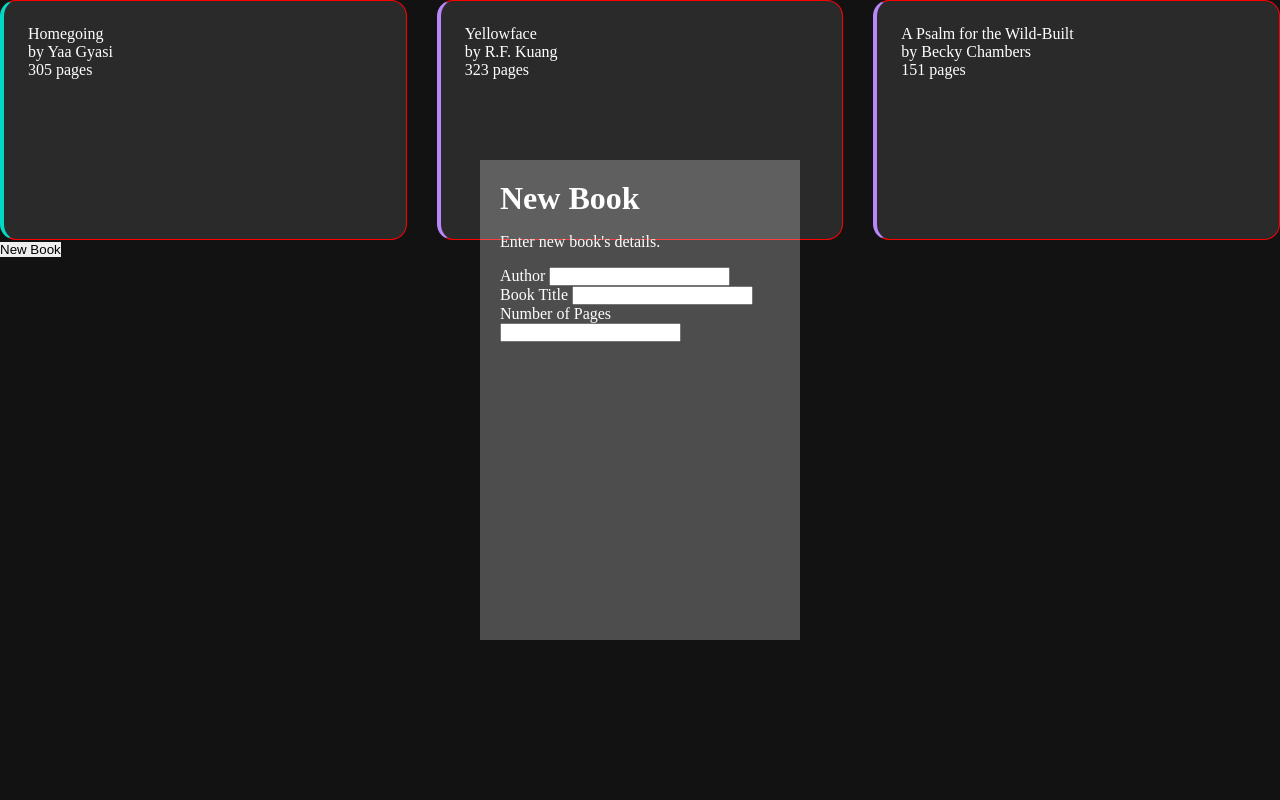
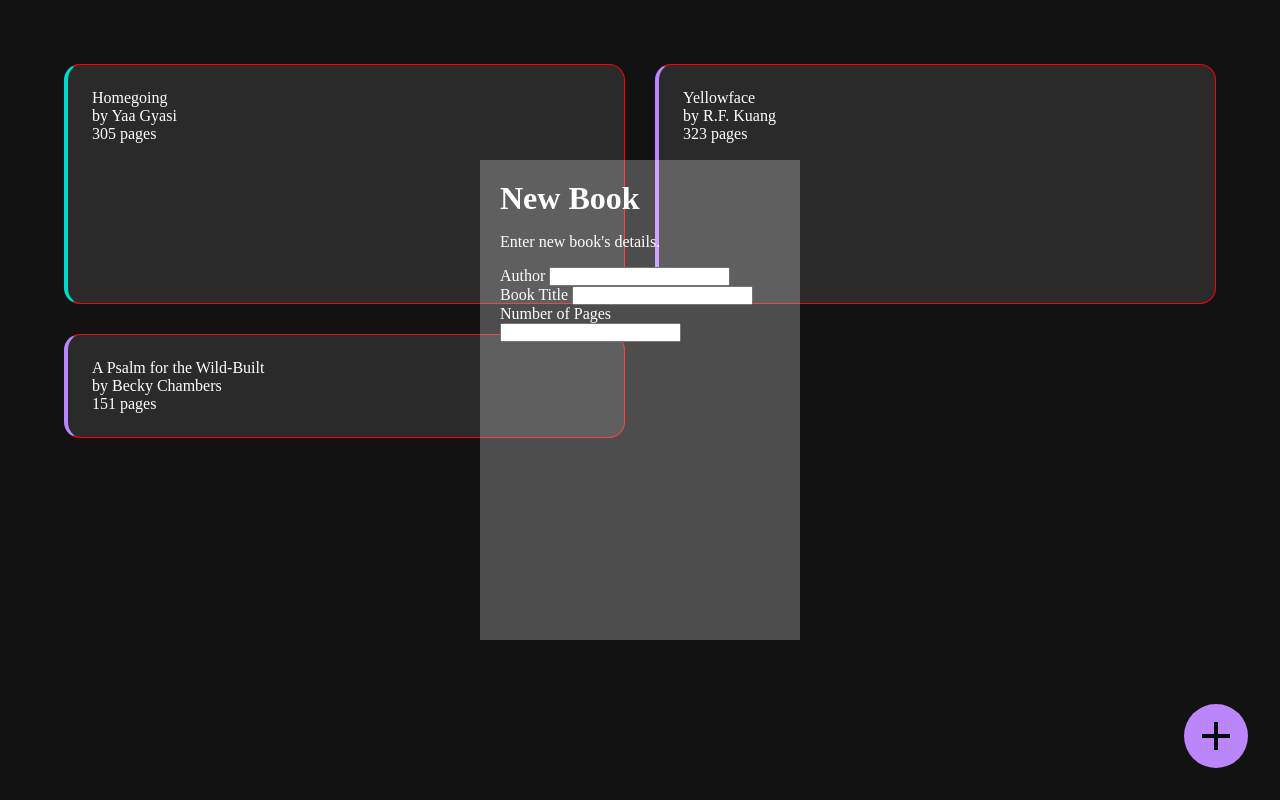
Before and after one commit to liyiz/TOP-JS-Library, a plain HTML site: page index.html in a window 1280 px wide. Drawn offline with Linux system fonts and the light colour scheme.

Commit message:
Add initial styles to add book button

```diff
--- a/index.html
+++ b/index.html
@@ -8,10 +8,14 @@
     <link rel="stylesheet" href="style.css">
 </head>
 <body>
-    <div id="container">
+    <div class="container">
+        <div class="card-container">
             <!-- Put book cards here -->
         </div>
-    <button>New Book</button>
+
+        <button class="newbook">
+            <svg xmlns="http://www.w3.org/2000/svg" viewBox="0 0 24 24"><title>plus</title><path d="M19,13H13V19H11V13H5V11H11V5H13V11H19V13Z" /></svg>
+        </button>
         <dialog class="modal" open>
             <h1>New Book</h1>
             <p class="description">Enter new book's details.</p>
@@ -30,5 +34,6 @@
                 </div>
             </form>
         </dialog>
+    </div>
 </body>
 </html>
--- a/main.js
+++ b/main.js
@@ -76,7 +76,7 @@ function createBookCard(book) {
 function displayBookCard(book) {
     // add book card's html to DOM
     console.log(createBookCard(book).outerHTML);
-    const container = document.querySelector('#container');
+    const container = document.querySelector('.card-container');
     const currentBook = createBookCard(book)
     container.appendChild(currentBook);
 }
--- a/style.css
+++ b/style.css
@@ -34,7 +34,29 @@ button {
     border: none;
 }
 
-#container {
+.container {
+    width: 100%;
+    height: 100vh;
+    padding: 4rem;
+}
+
+button.newbook {
+
+    width: 4rem;
+    height: 4rem;
+    border-radius: 5rem;
+    background-color: var(--color-primary);
+    color: var(--color-on-surface);
+    padding:0.5rem;
+
+    cursor: pointer;
+
+    position: fixed;
+    bottom: 2rem;
+    right: 2rem;
+}
+
+.card-container {
 
     display: grid;
     grid-template-columns: repeat(auto-fit, minmax(380px, 1fr));
```
Lines whose indentation alone changed are shown as unchanged.
